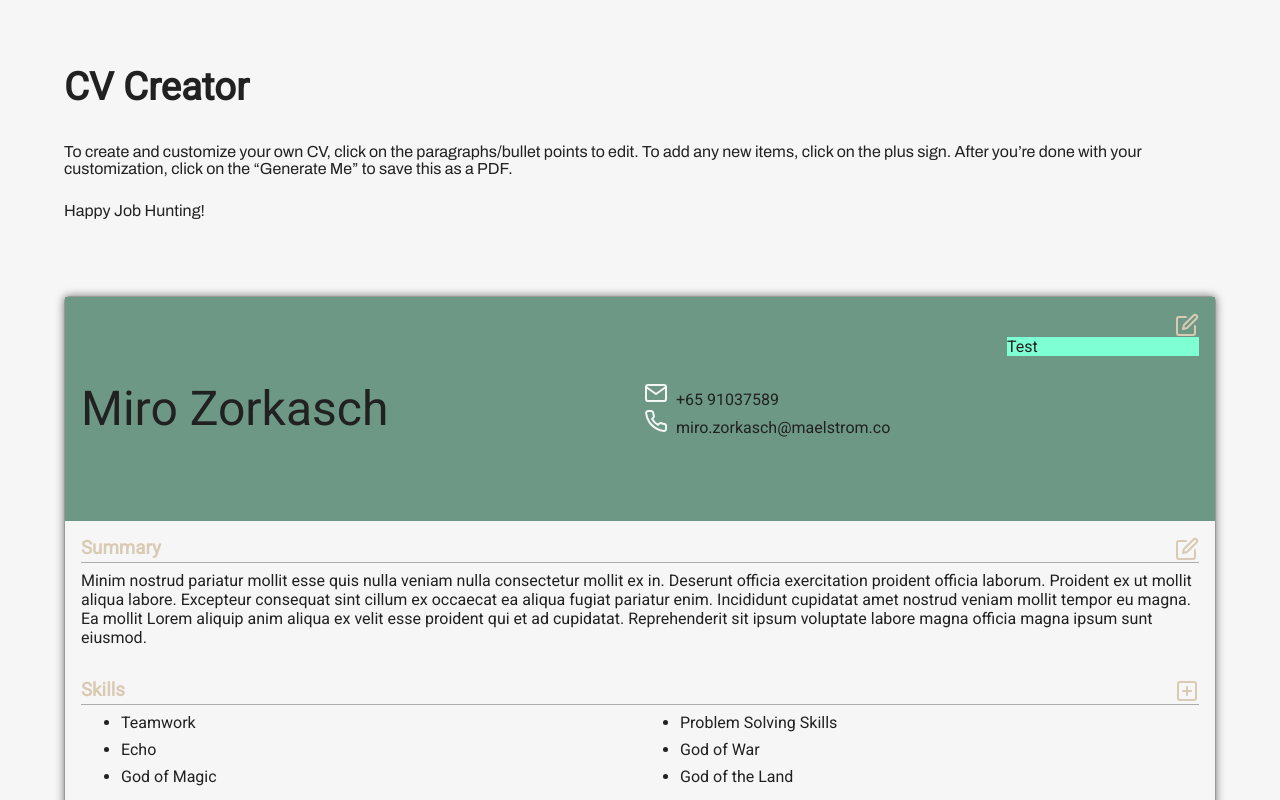
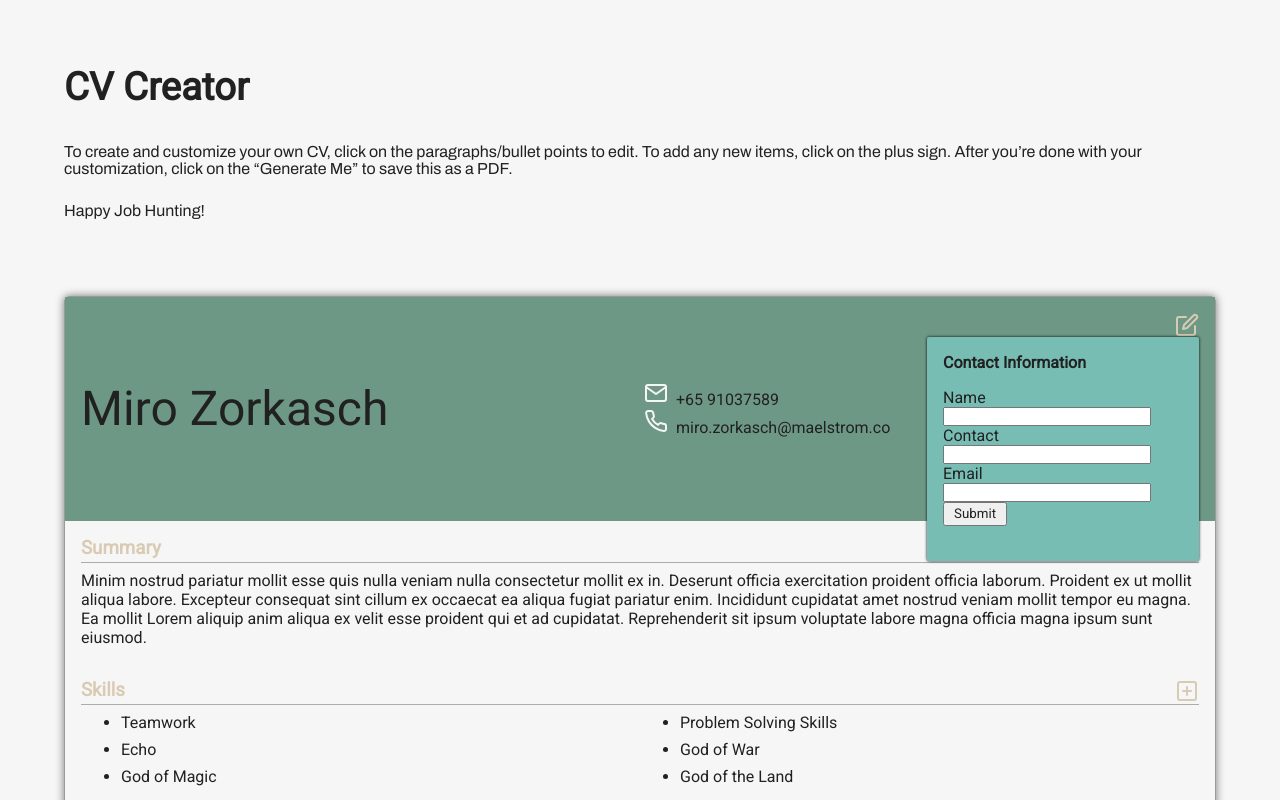
Before and after one commit to al-uminium/CV-Creator, a React (Create React App) app: page / in a window 1280 px wide. Both pictures are taken after a click on the picture 1187 px from the left and 324 px from the top of the page. Shown: the top 800 px of the page. Built offline with nearby package versions, Linux system fonts and the light colour scheme.

Commit message:
added header form and styling

```diff
--- a/src/styles/HeaderForm.css
+++ b/src/styles/HeaderForm.css
@@ -2,6 +2,19 @@
     position: absolute;
     right:0%;
     top:25%;
-    background-color: aquamarine;
-    width: 12rem;
+    width: 15rem;
+    height: 12rem;
+    padding: 1rem;
 }
+
+.HeaderForm > h4 {
+    padding-bottom: 1rem;
+}
+
+.inputContainer {
+    display: grid;
+}
+
+.inputContainer > input[type=text]{
+    width: 85%;
+}
--- a/src/styles/index.css
+++ b/src/styles/index.css
@@ -6,7 +6,7 @@
 }
 
 html, body {
-    background-color: rgb(246, 246, 246)
+    background-color: rgb(246, 246, 246);
 }
 
 section > p {
@@ -32,21 +32,34 @@ section {
     text-justify: inter-word;
 }
 
+img {
+    width: 24px;
+    height: 24px;
+}
+
+/* ALL COMMON STYLES FOR COMPONENTS GOES HERE */
+
+.edit, .add {
+    cursor: pointer;
+}
+
 .sectionHeader {
     display: flex;
     justify-content: space-between;
     border-bottom: 1.5px solid rgb(172, 172, 172);
 }
 
-.edit, .add {
-    cursor: pointer;
-}
-
-img {
-    width: 24px;
-    height: 24px;
-}
-
 .btnContainer {
     position: relative;
 }
+
+.submitBtn {
+    width: 4rem;
+    height: 1.5rem;
+}
+
+.cvForm {
+    background-color: rgb(119, 189, 180);
+    border-radius: 2px;
+    box-shadow: 0 0 3px black;
+}
--- a/src/subcomponents/HeaderForm.js
+++ b/src/subcomponents/HeaderForm.js
@@ -4,8 +4,21 @@ import '../styles/HeaderForm.css'
 export default class HeaderForm extends Component {
     render() {
         return (
-            <form className='HeaderForm'>
-                Test
+            <form className='HeaderForm cvForm'>
+                <h4>Contact Information</h4>
+                <div className='inputContainer'>
+                    <label for='name'>Name</label>
+                    <input type='text' name='name' />
+                </div>
+                <div className='inputContainer'>
+                    <label for='contact'>Contact</label>
+                    <input type='text' name='contact' />
+                </div>
+                <div className='inputContainer'>
+                    <label for='email'>Email</label>
+                    <input type='text' name='email' />
+                </div>
+                <input type='submit' value='Submit' className='submitBtn'/>
             </form>
         )
     }
```
